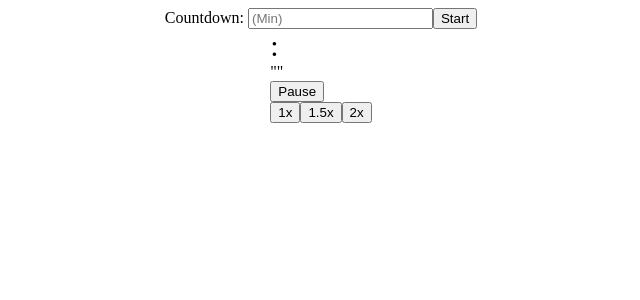
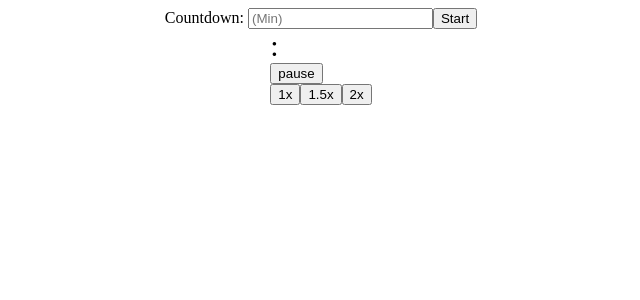
Before and after one commit to Rostyy/countdown, an Angular app: page / in a window 1280 px wide. Shown: the top 300 px of the page, without its empty margins (319-959 px from the left). Built offline with nearby package versions, Linux system fonts and the light colour scheme.

Commit message:
added pause

```diff
--- a/src/app/controls/controls.component.html
+++ b/src/app/controls/controls.component.html
@@ -1,5 +1,5 @@
 <div>
-    <countdown [buttonName]="buttonName"></countdown> <button (click)="buttonClick('pause')">Pause</button>
+    <countdown [buttonName]="buttonName"></countdown> <button (click)="buttonClick(isPause ? 'pause' : 'continue')">{{isPause ? 'pause' : 'continue'}}</button>
 </div>
 <div>
     <button (click)="buttonClick('1x')">1x</button>
--- a/src/app/controls/controls.component.ts
+++ b/src/app/controls/controls.component.ts
@@ -8,6 +8,7 @@ import { Component, OnInit } from '@angular/core';
 export class ControlsComponent implements OnInit {
 
   buttonName = '';
+  isPause = true;
 
   constructor() { }
 
@@ -16,6 +17,9 @@ export class ControlsComponent implements OnInit {
 
   buttonClick(buttonName: string): void {
     this.buttonName = buttonName;
+    if (buttonName === 'pause' || buttonName === 'continue') {
+      this.isPause = !this.isPause;
+    }
   }
 
 }
--- a/src/app/countdown/countdown.component.html
+++ b/src/app/countdown/countdown.component.html
@@ -1,4 +1,2 @@
 <div class="notification">{{notification}}</div>
 <div class="countdown-timer {{timerClass}}">{{displayNumbers(minutes)}} : {{displayNumbers(seconds)}}</div>
-
-<div>{{buttonName | json}}</div>
--- a/src/app/countdown/countdown.component.ts
+++ b/src/app/countdown/countdown.component.ts
@@ -46,10 +46,14 @@ export class CountdownComponent implements OnInit, OnDestroy, OnChanges {
   controlClick(): void {
     switch(this.buttonName) {
       case 'pause':
-        console.log('pause case')
+        console.log('pause case');
+        this.pause();
+        break;
+      case 'continue':
+        console.log('continue case');
         break;
       case '1x':
-        console.log('1x case')
+        // this.activateTimer(minutesDuration);
         break;
       case '1.5x':
         console.log('1.5x case')
@@ -62,6 +66,14 @@ export class CountdownComponent implements OnInit, OnDestroy, OnChanges {
 
   displayNumbers(value: number): number|string {
     return value < 10 ? `0${value}` : value;
+  }
+
+  pause() {
+    clearInterval(this.intervalRef);
+  }
+
+  continue() {
+
   }
 
   intervalFn(): void {
@@ -94,7 +106,7 @@ export class CountdownComponent implements OnInit, OnDestroy, OnChanges {
   }
 
   showTimerIsOver(): boolean {
-    if (this.seconds === 0 && this.minutes === 0 ) {
+    if (!this.seconds && !this.minutes) {
       this.notification = 'Time is over';
       this.timerClass = '';
       clearInterval(this.intervalRef);
@@ -102,11 +114,11 @@ export class CountdownComponent implements OnInit, OnDestroy, OnChanges {
     }
   }
 
-  activateTimer(duration: number): void {
+  activateTimer(duration: number, frequency = 1000): void {
     this.minutes = duration;
     this.seconds = 0;
     if (this.showTimerIsOver()) return;
-    this.intervalRef = setInterval(this.intervalFn.bind(this), 1000);
+    this.intervalRef = setInterval(this.intervalFn.bind(this), frequency);
   }
 
 }
```
